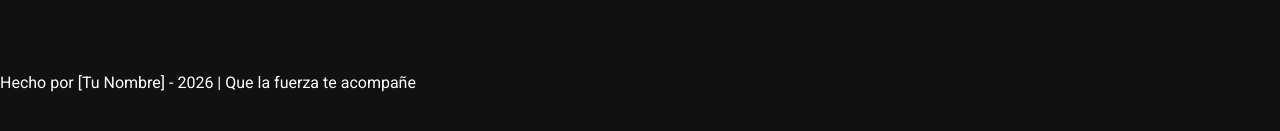
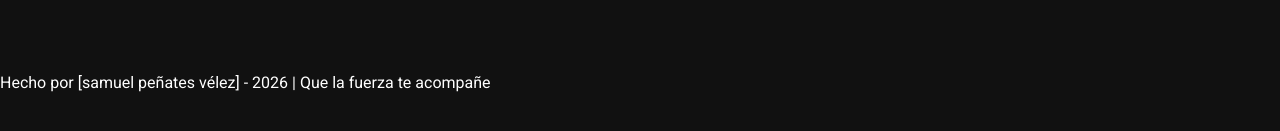
Before and after one commit to penates13v/taller-final-js, a plain HTML site: page index.html in a window 1280 px wide. Shown: the part 267-398 px from the top of the page. Drawn offline with Linux system fonts and the light colour scheme.

Commit message:
ultimos ajustes de la estrctura HTML

```diff
--- a/index.html
+++ b/index.html
@@ -24,7 +24,7 @@
     </main>
 
     <footer>
-        <p>Hecho por [Tu Nombre] - 2026 | Que la fuerza te acompañe</p>
+        <p>Hecho por [samuel peñates vélez] - 2026 | Que la fuerza te acompañe</p>
     </footer>
 
     <script src="js/app.js"></script>
```
